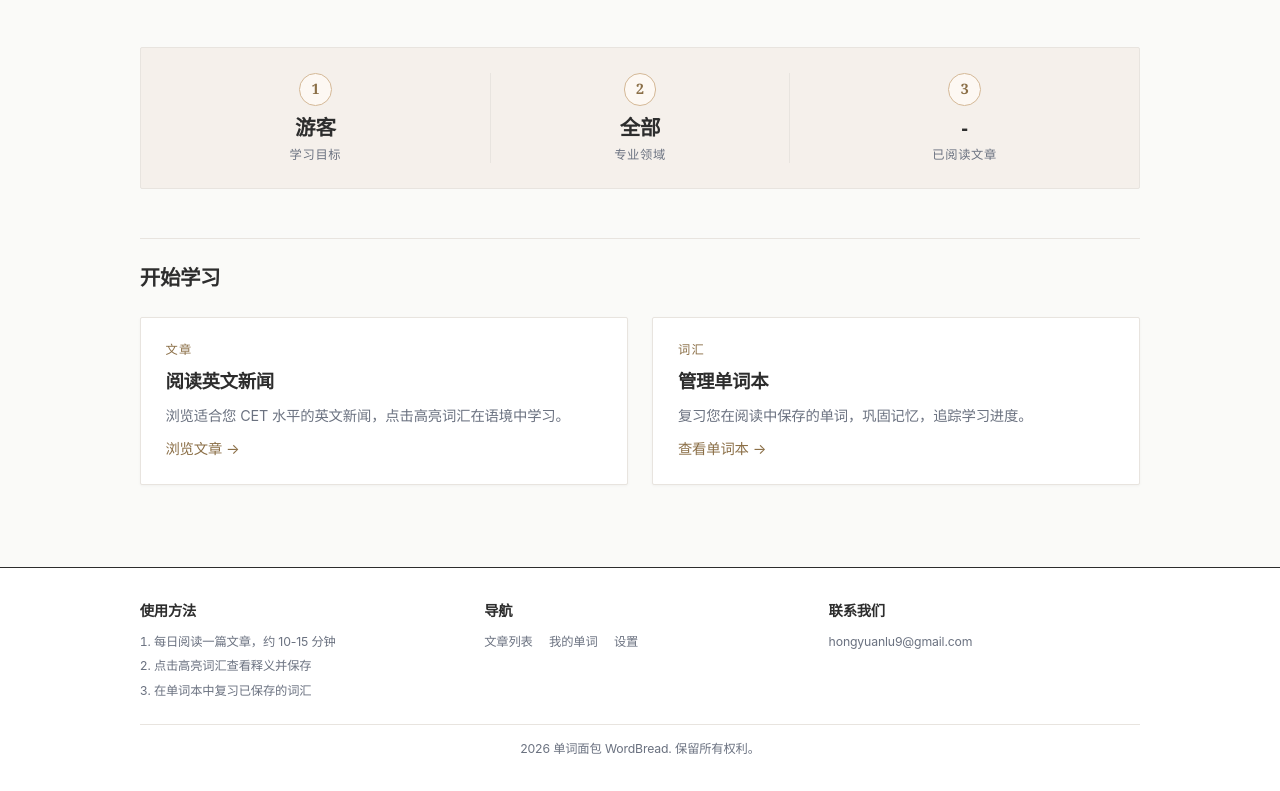
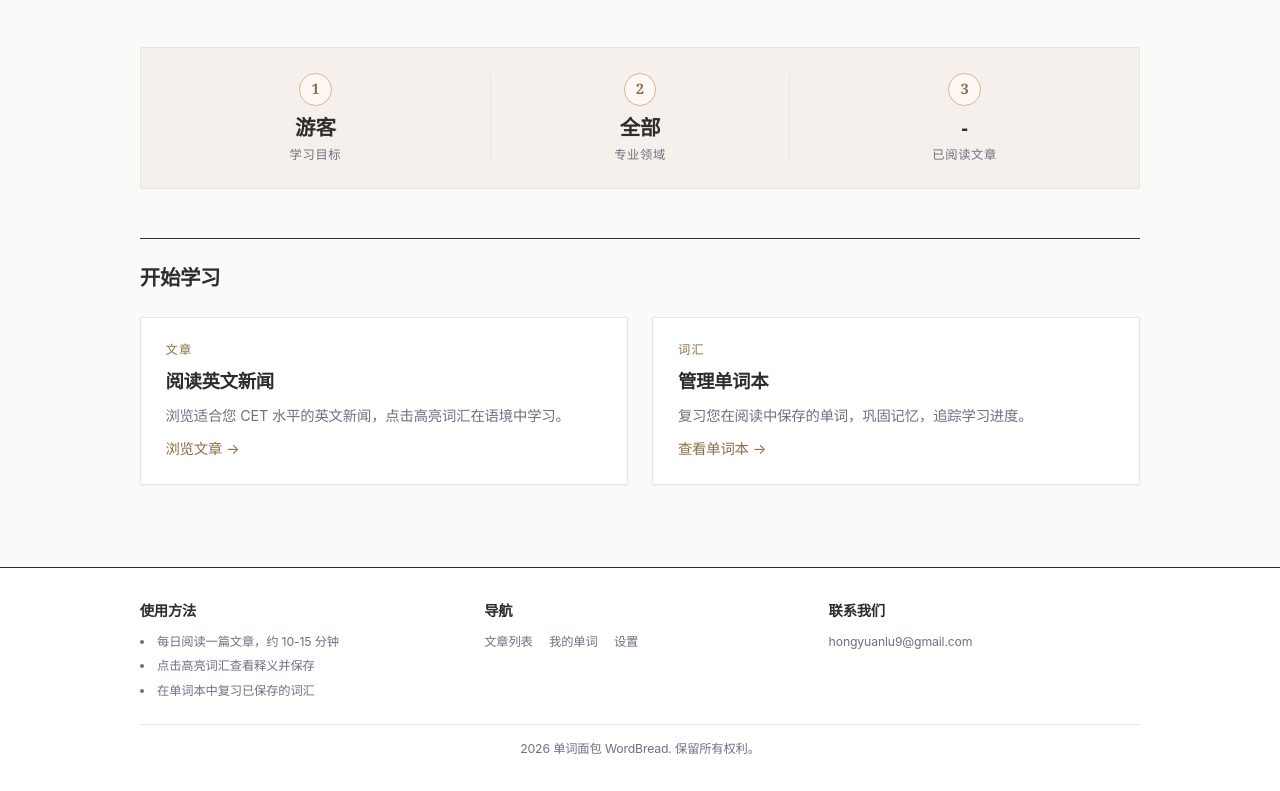
Before and after one commit to Hongyuan-Lu/Word-bread, a Next.js app: page / in a window 1280 px wide. Shown: the part 562-1353 px from the top of the page. Built offline with nearby package versions, Linux system fonts and the light colour scheme; no server answers.

Commit message:
fix(ui): change divider to black, use dots for list

```diff
--- a/src/app/page.tsx
+++ b/src/app/page.tsx
@@ -141,7 +141,7 @@ export default function HomePage() {
 
         {/* 功能入口 */}
         <section className="mb-12">
-          <div className="border-t border-[var(--bread-border)] pt-6 mb-6">
+          <div className="border-t border-[var(--bread-text)] pt-6 mb-6">
             <h2 className="font-display text-xl font-bold text-[var(--bread-text)]">开始学习</h2>
           </div>
           <div className="grid grid-cols-1 md:grid-cols-2 gap-6">
@@ -170,7 +170,7 @@ export default function HomePage() {
           <div className="grid grid-cols-1 md:grid-cols-3 gap-8 mb-6">
             <div>
               <h4 className="font-display font-bold text-[var(--bread-text)] mb-3 text-sm">使用方法</h4>
-              <ol className="space-y-2 text-xs text-[var(--bread-text-secondary)] list-decimal list-inside">
+              <ol className="space-y-2 text-xs text-[var(--bread-text-secondary)] list-disc list-inside">
                 <li>每日阅读一篇文章，约 10-15 分钟</li>
                 <li>点击高亮词汇查看释义并保存</li>
                 <li>在单词本中复习已保存的词汇</li>
```
